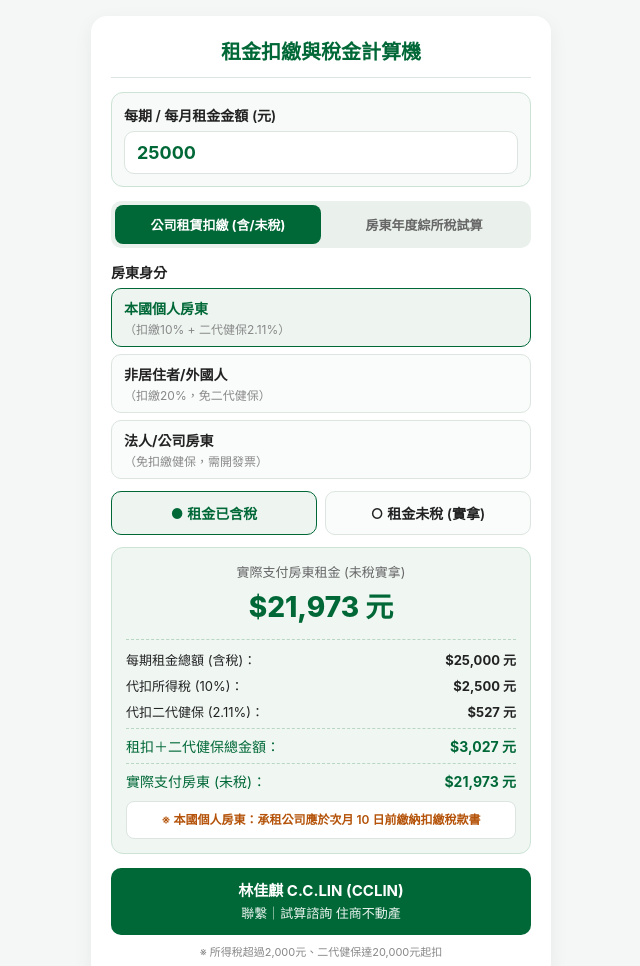
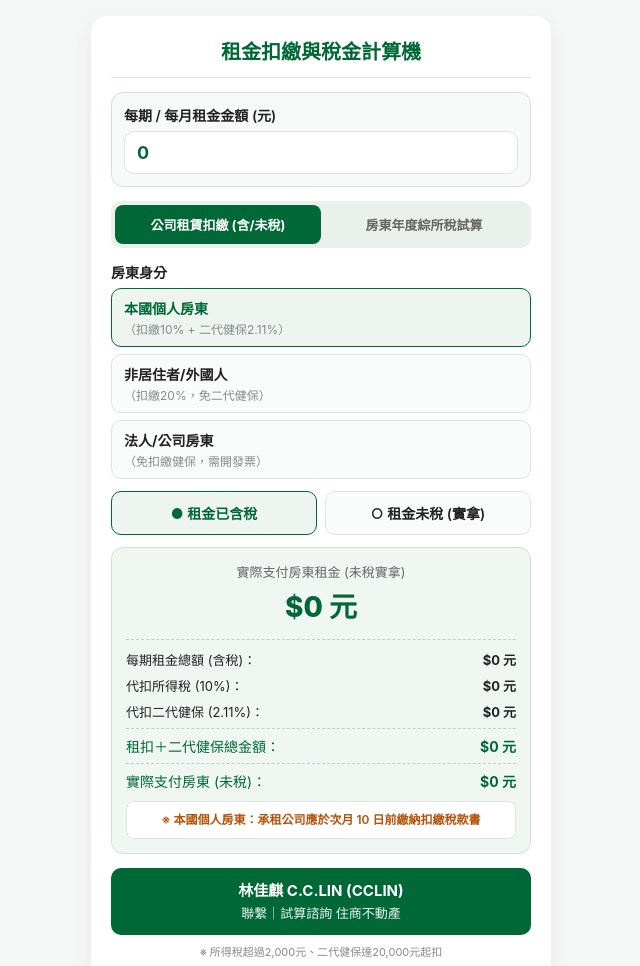
Before and after one commit to ekls9521436/rent-tax, a plain HTML site: page index.html in a window 1280 px wide. Shown: the whole page, without its empty margins (319-959 px from the left). Drawn offline with Linux system fonts and the light colour scheme.

Commit message:
Update rental calculator inputs and titles

```diff
--- a/index.html
+++ b/index.html
@@ -3,7 +3,7 @@
 <head>
 <meta charset="UTF-8">
 <meta name="viewport" content="width=device-width, initial-scale=1.0">
-<title>租金扣繳與稅金計算機｜林佳麒 C.C.LIN (CCLIN)｜住商不動產</title>
+<title>租金扣繳與稅金計算機｜C.C.LIN (CCLIN)</title>
 <style>
 :root{--p:#006837;--bg:#f4f7f5;--c:#fff;--t:#222;--m:#666;--b:#dce5df}
 *{box-sizing:border-box;font-family:-apple-system,"Noto Sans TC",sans-serif;-webkit-tap-highlight-color:transparent}
@@ -49,7 +49,7 @@ input,select{width:100%;padding:10px 12px;font-size:16px;border:1px solid var(--
 
   <div class="top-rent">
     <label>每期 / 每月租金金額 (元)</label>
-    <input type="number" id="rent" value="25000" oninput="calcAll()" onchange="calcAll()">
+    <input type="text" inputmode="numeric" id="rent" value="0" oninput="handleRentInput(this)" onfocus="this.select()">
   </div>
 
   <div class="tabs">
@@ -82,14 +82,14 @@ input,select{width:100%;padding:10px 12px;font-size:16px;border:1px solid var(--
     <div class="res">
       <div class="rm">
         <div class="ti" id="wt1">實際支付房東租金 (未稅實拿)</div>
-        <div class="am" id="wa1">$21,973 元</div>
+        <div class="am" id="wa1">$0 元</div>
       </div>
       <div class="rd">
-        <div class="dr"><span>每期租金總額 (含稅)：</span><span id="wg">$25,000 元</span></div>
-        <div class="dr"><span id="wtl">代扣所得稅 (10%)：</span><span id="wt">$2,500 元</span></div>
-        <div class="dr"><span>代扣二代健保 (2.11%)：</span><span id="wn">$527 元</span></div>
-        <div class="dr hl"><span>租扣＋二代健保總金額：</span><span id="wd">$3,027 元</span></div>
-        <div class="dr hl"><span>實際支付房東 (未稅)：</span><span id="wnet">$21,973 元</span></div>
+        <div class="dr"><span>每期租金總額 (含稅)：</span><span id="wg">$0 元</span></div>
+        <div class="dr"><span id="wtl">代扣所得稅 (10%)：</span><span id="wt">$0 元</span></div>
+        <div class="dr"><span>代扣二代健保 (2.11%)：</span><span id="wn">$0 元</span></div>
+        <div class="dr hl"><span>租扣＋二代健保總金額：</span><span id="wd">$0 元</span></div>
+        <div class="dr hl"><span>實際支付房東 (未稅)：</span><span id="wnet">$0 元</span></div>
       </div>
       <div class="tip" id="wdead" style="color:#b45309;font-weight:600;text-align:center">※ 本國個人房東：承租公司應於次月 10 日前繳納扣繳稅款書</div>
     </div>
@@ -130,13 +130,13 @@ input,select{width:100%;padding:10px 12px;font-size:16px;border:1px solid var(--
     <div class="res">
       <div class="rm">
         <div class="ti">預估全年新增綜所稅額</div>
-        <div class="am" id="atax">$20,520 元</div>
+        <div class="am" id="atax">$0 元</div>
       </div>
       <div class="rd">
-        <div class="dr"><span>全年總租金收入：</span><span id="ag">$300,000 元</span></div>
+        <div class="dr"><span>全年總租金收入：</span><span id="ag">$0 元</span></div>
         <div class="dr"><span>每月免稅額扣除：</span><span id="ae">$0 元</span></div>
-        <div class="dr"><span>必要費用扣除 (43%)：</span><span id="ax">$129,000 元</span></div>
-        <div class="dr hl"><span>實際併入所得淨額：</span><span id="an">$171,000 元</span></div>
+        <div class="dr"><span>必要費用扣除 (43%)：</span><span id="ax">$0 元</span></div>
+        <div class="dr hl"><span>實際併入所得淨額：</span><span id="an">$0 元</span></div>
       </div>
       <div class="tip" id="atip"></div>
     </div>
@@ -150,6 +150,16 @@ input,select{width:100%;padding:10px 12px;font-size:16px;border:1px solid var(--
 </div>
 <script>
 var lt='local',tm='inc',am='normal';
+function handleRentInput(el){
+  var v = el.value.replace(/[^0-9]/g, '');
+  if (v === '') {
+    v = '0';
+  } else if (v.length > 1) {
+    v = v.replace(/^0+/, '') || '0';
+  }
+  el.value = v;
+  calcAll();
+}
 function sw(n){document.getElementById('p1').style.display=n==1?'block':'none';document.getElementById('p2').style.display=n==2?'block':'none';document.getElementById('n1').className=n==1?'tab on':'tab';document.getElementById('n2').className=n==2?'tab on':'tab'}
 function slt(v){lt=v;document.getElementById('lt-local').className=v=='local'?'lt-item on':'lt-item';document.getElementById('lt-foreign').className=v=='foreign'?'lt-item on':'lt-item';document.getElementById('lt-corp').className=v=='corp'?'lt-item on':'lt-item';cw()}
 function sam(m){am=m;document.getElementById('s1').className=m=='normal'?'tab on':'tab';document.getElementById('s2').className=m=='charity'?'tab on':'tab';ca()}
```
